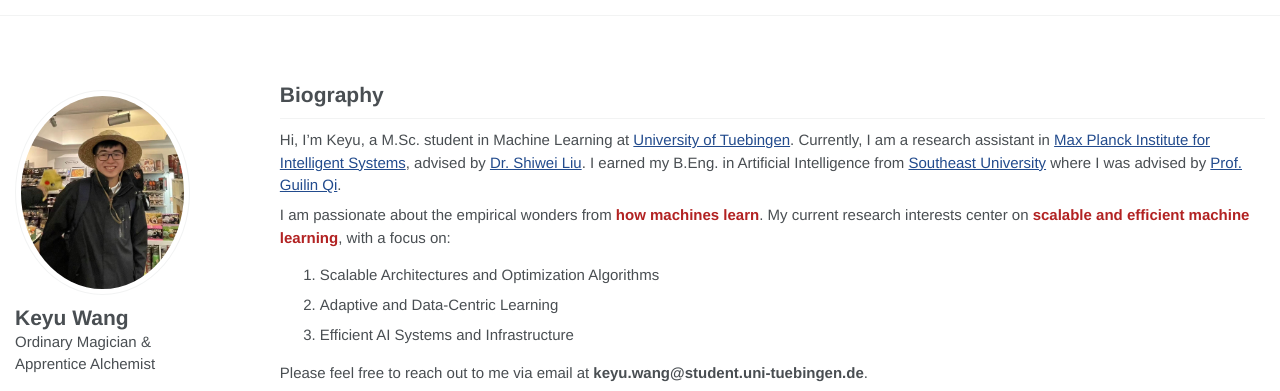
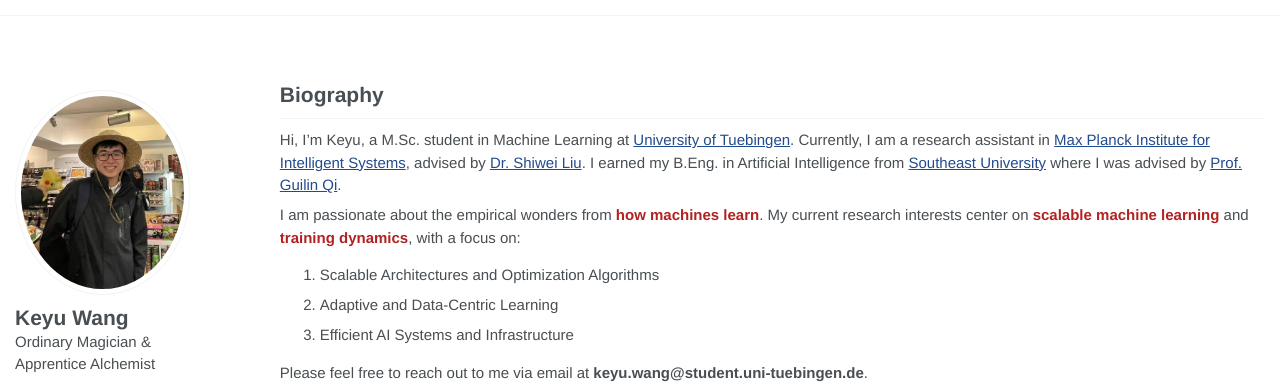
Before and after one commit to keyu-wang-2002/keyu-wang-2002.github.io, a Jekyll site: the page built from _pages/about.md, in a window 1280 px wide and 900 px high. Shown: the top 391 px of the window. Built offline with Jekyll 4.4.1, drawn with Linux system fonts in a browser that asks for light colours.

Commit message:
Update about.md

```diff
--- a/_pages/about.md
+++ b/_pages/about.md
@@ -17,7 +17,7 @@ redirect_from:
 
 Hi, I'm Keyu, a M.Sc. student in Machine Learning at [University of Tuebingen]([[https://uni-tuebingen.de/en/]]). Currently, I am a research assistant in [Max Planck Institute for Intelligent Systems](https://is.mpg.de/), advised by  [Dr. Shiwei Liu](https://shiweiliuiiiiiii.github.io). I earned my B.Eng. in Artificial Intelligence from [Southeast University](https://www.seu.edu.cn/) where I was advised by [Prof. Guilin Qi](https://scholar.google.com/citations?user=1gw3LJQAAAAJ&hl=zh-CN).
 
-I am passionate about the empirical wonders from <font color='FireBrick'><strong>how machines learn</strong></font>. My current research interests center on <font color='FireBrick'><strong>scalable and efficient machine learning</strong></font>, with a focus on:
+I am passionate about the empirical wonders from <font color='FireBrick'><strong>how machines learn</strong></font>. My current research interests center on <font color='FireBrick'><strong>scalable machine learning</strong></font> and <font color='FireBrick'><strong>training dynamics</strong></font>, with a focus on:
 1. Scalable Architectures and Optimization Algorithms
 2. Adaptive and Data-Centric Learning
 3. Efficient AI Systems and Infrastructure
```
